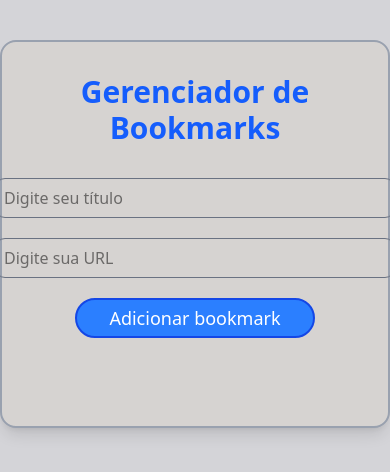
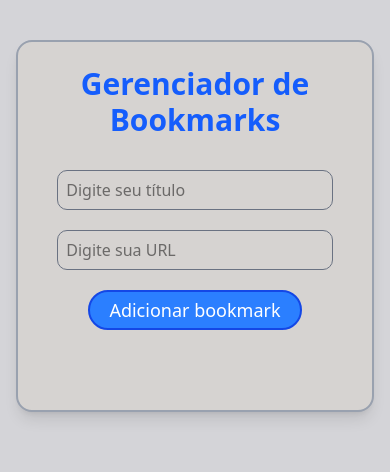
Before and after one commit to Igor-Brandalise/LynkUp, a React (Vite) app: page / in a window 390 px wide. Shown: the top 472 px of the page. Built offline with nearby package versions, Linux system fonts and the light colour scheme.

Commit message:
responsividade

```diff
--- a/src/App.tsx
+++ b/src/App.tsx
@@ -2,8 +2,7 @@ import "./index.css";
 import { Formulario } from "./components/formulario";
 import { Favoritos } from "./components/favoritos";
 import type { Favorito } from "./types/favorito";
-import { useState } from "react";
-import { useEffect } from "react";
+import { useState, useEffect, useCallback } from "react";
 
 function App() {
   const [favoritos, setFavoritos] = useState<Favorito[]>(() => {
@@ -11,21 +10,21 @@ function App() {
     return salvos ? JSON.parse(salvos) : [];
   });
 
-  const adicionarFavorito = (novo: Favorito) => {
+  const adicionarFavorito = useCallback((novo: Favorito) => {
     setFavoritos((prev) => [...prev, novo]);
-  };
+  }, []);
 
-  const removerFavorito = (id: string) => {
+  const removerFavorito = useCallback((id: string) => {
     setFavoritos((prev) => prev.filter((fav) => fav.id !== id));
-  };
+  }, []);
 
   useEffect(() => {
     localStorage.setItem("favoritos", JSON.stringify(favoritos));
   }, [favoritos]);
 
   return (
-    <div className="flex justify-center items-start pt-10 bg-zinc-300 min-h-screen">
-      <main className="flex flex-col gap-8 border-2 border-gray-400 w-full max-w-xl rounded-2xl p-8 shadow-lg bg-stone-300">
+    <div className="flex justify-center items-start pt-10 bg-zinc-300 min-h-screen px-4">
+      <main className="flex flex-col gap-8 border-2 border-gray-400 w-full max-w-xl rounded-2xl p-6 md:p-8 shadow-lg bg-stone-300">
         <h1 className="text-3xl font-bold text-center text-blue-600">
           Gerenciador de Bookmarks
         </h1>
--- a/src/components/formulario.tsx
+++ b/src/components/formulario.tsx
@@ -1,9 +1,18 @@
-import { useState } from "react";
+import { useState, useCallback } from "react";
 import type { Favorito } from "../types/favorito";
 
 type Props = {
   aoAdicionar: (favorito: Favorito) => void;
-  favoritos: Favorito[]
+  favoritos: Favorito[];
+};
+
+const isValidUrl = (url: string) => {
+  try {
+    new URL(url);
+    return true;
+  } catch {
+    return false;
+  }
 };
 
 export function Formulario({ aoAdicionar, favoritos }: Props) {
@@ -11,20 +20,27 @@ export function Formulario({ aoAdicionar, favoritos }: Props) {
   const [url, setUrl] = useState("");
   const [erro, setErro] = useState("");
 
-  const handleSubmit = (e: React.FormEvent) => {
+  const handleSubmit = useCallback(
+    (e: React.FormEvent) => {
       e.preventDefault();
+
       if (!titulo || !url) {
+        setErro("Por favor, preencha todos os campos");
         return;
       }
 
-    const urlJaExiste = favoritos.some( f => f.url === url)
-
-    if(urlJaExiste){
-      setErro("Essa URL já foi adicionada")
-      return
+      if (!isValidUrl(url)) {
+        setErro("Por favor, insira uma URL válida");
+        return;
       }
 
-    setErro("")
+      const urlJaExiste = favoritos.some((f) => f.url === url);
+      if (urlJaExiste) {
+        setErro("Essa URL já foi adicionada");
+        return;
+      }
+
+      setErro("");
 
       const novoFavorito: Favorito = {
         id: crypto.randomUUID(),
@@ -36,17 +52,21 @@ export function Formulario({ aoAdicionar, favoritos }: Props) {
 
       setTitulo("");
       setUrl("");
-  };
+    },
+    [titulo, url, favoritos, aoAdicionar]
+  );
+
+  const isFormValid = titulo.trim() !== "" && url.trim() !== "" && isValidUrl(url);
 
   return (
     <form onSubmit={handleSubmit} className="flex flex-col items-center gap-5">
-
       <input
         type="text"
         value={titulo}
         onChange={(e) => setTitulo(e.target.value)}
         placeholder="Digite seu título"
-        className="w-[25rem] h-10 border-1 border-gray-500 rounded-[10px] p-2"
+        className="w-[90%] h-10 border border-gray-500 rounded-[10px] p-2"
+        aria-label="Título do bookmark"
       />
 
       <input
@@ -54,21 +74,23 @@ export function Formulario({ aoAdicionar, favoritos }: Props) {
         value={url}
         onChange={(e) => setUrl(e.target.value)}
         placeholder="Digite sua URL"
-        className="w-[25rem] h-10 border-1 border-gray-500 rounded-[10px] p-2"
+        className="w-[90%] h-10 border border-gray-500 rounded-[10px] p-2"
+        aria-label="URL do bookmark"
       />
 
       {erro && (
-  <p className="text-red-600 font-bold" role="alert" aria-live="assertive">{erro}</p>
+        <p className="text-red-600 font-bold" role="alert" aria-live="assertive">
+          {erro}
+        </p>
       )}
 
       <button
         type="submit"
-        className="text-[18px] w-[15rem] h-10 border-2 bg-blue-500 text-white border-blue-700 rounded-4xl hover:scale-105 hover:shadow-lg
-  transition-all duration-300 ease-in-out hover:bg-blue-700"
+        disabled={!isFormValid}
+        className={` text-lg w-[70%] max-w-xs h-10 border-2 bg-blue-500 text-white border-blue-700 rounded-4xl transition-transform duration-300 ease-in-out hover:scale-105 hover:shadow-lg hover:bg-blue-700` }
       >
         Adicionar bookmark
       </button>
-
     </form>
   );
 }
```
Lines whose indentation alone changed are shown as unchanged.
